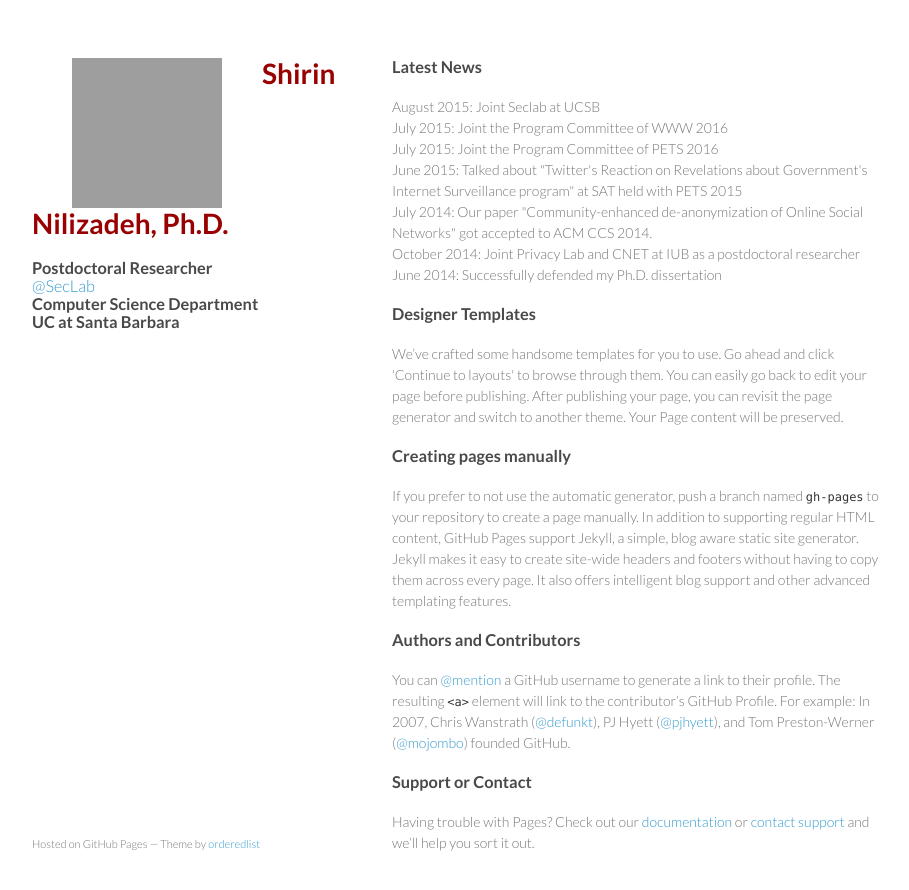
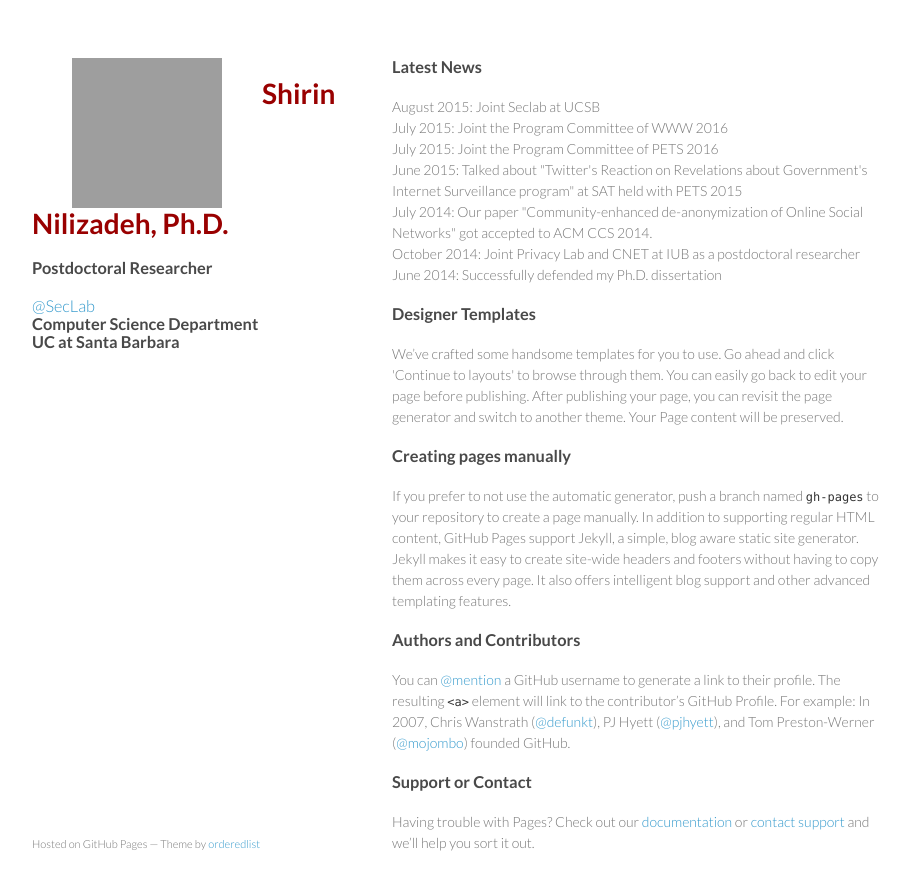
Before and after one commit to Machiry/nilizadeh.github.io, a Jekyll site: the page index.html, which Jekyll copies as it is, in a window 1280 px wide and 923 px high. Shown: the top 890 px of the window, without its empty margins (178-1087 px from the left). Built offline with Jekyll 4.4.1, drawn with Linux system fonts in a browser that asks for light colours; grey boxes are pictures that could not be loaded.

Commit message:
Update index.html
header

```diff
--- a/index.html
+++ b/index.html
@@ -16,9 +16,9 @@
     <div class="wrapper">
       <header>
         <img align="left" src="shirin.jpg" width="150" height="150" hspace="40"/>
-        <h1><font color="#990000">Shirin Nilizadeh, Ph.D.</font></h1>
+       <p> <h1><font color="#990000">Shirin Nilizadeh, Ph.D.</font></h1>
+       <h3>Postdoctoral Researcher<br> </p>
         <p>
-         <h3>Postdoctoral Researcher<br>
          <b><a href="https://seclab.cs.ucsb.edu">@SecLab</a></b> <br>
              Computer Science Department<br>
              UC at Santa Barbara  <br></h3>
```
